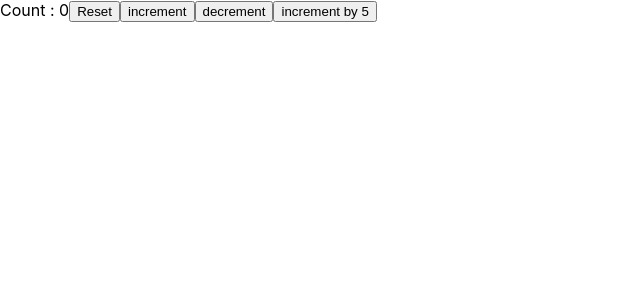
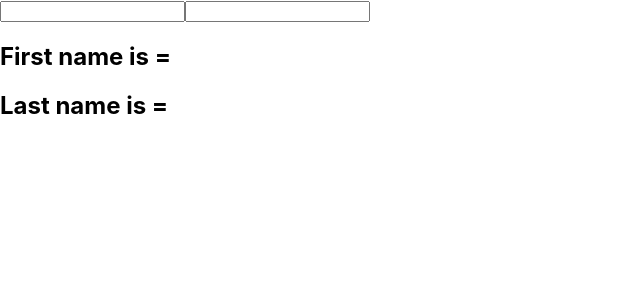
Before and after one commit to sakun9526/react-hooks, a React (Create React App) app: page / in a window 1280 px wide. Shown: the top 300 px of the page, without its empty margins (0-640 px from the left). Built offline with nearby package versions, Linux system fonts and the light colour scheme.

Commit message:
useState hook with object

```diff
--- a/src/App.js
+++ b/src/App.js
@@ -1,12 +1,12 @@
 import React from 'react';
 // import HookCounter from "./components/UseStateHook/HookCounter";
-import StateCounterPrev from './components/UseStateHook/StateCounterPrev'
-
+//import StateCounterPrev from './components/UseStateHook/StateCounterPrev'
+import StateWithObject from './components/UseStateHook/StateWithObject'
 
 function App() {
   return (
     <div className="App">
-       <StateCounterPrev/>
+       <StateWithObject/>
     </div>
   );
 }
--- /dev/null
+++ b/src/components/UseStateHook/StateWithObject.js
@@ -0,0 +1,37 @@
+import React, {useState} from 'react'
+
+function StateWithObject() {
+    const [Name, setName] = useState({firstName:'', lastName:''})
+
+    const updateField = e => {
+        setName({
+          ...Name,
+          [e.target.name]: e.target.value
+        });
+      };
+
+    return (
+        <div>
+           <form>
+               <input
+                  type="text"
+                  value={Name.firstName}
+                  name ="firstName"
+                  onChange={updateField}
+               />
+
+                <input
+                  type="text"
+                  value={Name.lastName}
+                  name ="lastName"
+                  onChange={updateField}
+               />
+
+               <h2>First name is = {Name.firstName} </h2>
+               <h2>Last name is = {Name.lastName} </h2>
+           </form>
+        </div>
+    )
+}
+
+export default StateWithObject
```
Also changed, not shown: 1 other file (tests, documents, lock files or other folders).
